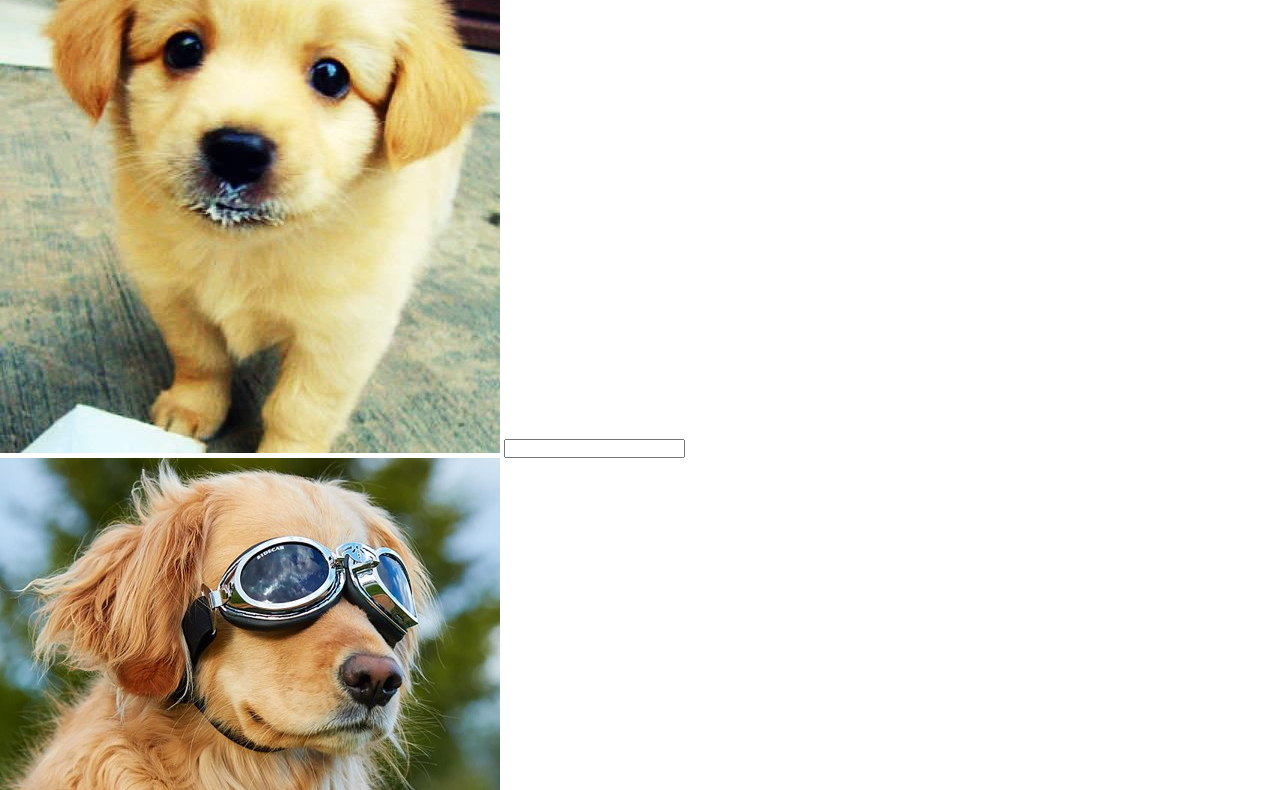
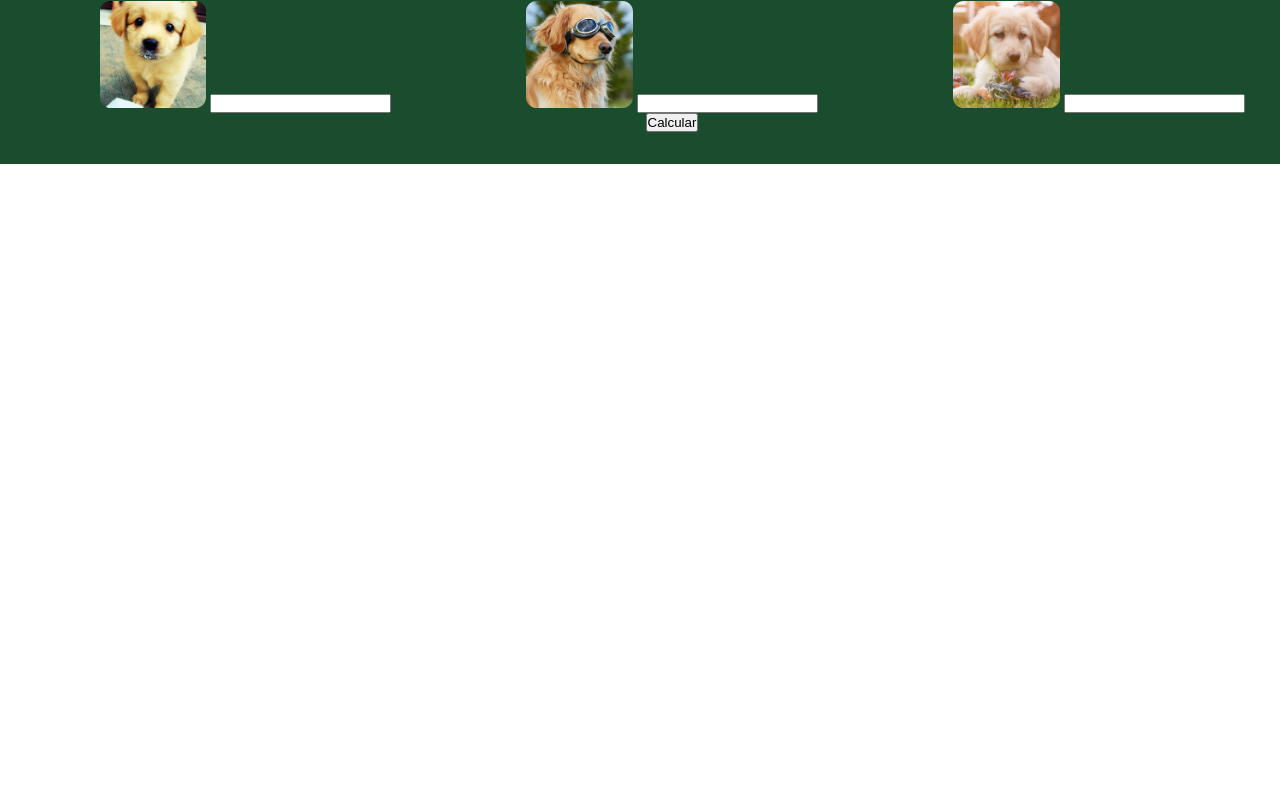
Before and after one commit to Marksolidor/condition-challenge, a plain HTML site: page index.html in a window 1280 px wide. Shown: the part 525-1315 px from the top of the page. After the commit the page ends 800 px from the top, so only its background shows below. Drawn offline with Linux system fonts and the light colour scheme.

Commit message:
feat stickers display

```diff
--- a/assets/css/style.css
+++ b/assets/css/style.css
@@ -10,7 +10,6 @@ h1 {
 /**Challenge 1**/
 .challenge1{
     width: 100%;
-    height: 30%;
     text-align: center;
     padding: 2rem;
     background-color: #000000;
@@ -21,3 +20,16 @@ h1 {
     width: 25%;
     border-radius: 10%;
 }
+
+/**Challenge 2**/
+.challenge2{
+    background-color: #1A4D2E;
+    width: 100%;
+    text-align: center;
+    padding: 2rem;
+}
+
+.container {
+    display: flex;
+    text-align: center;
+}
--- a/index.html
+++ b/index.html
@@ -29,15 +29,15 @@ stickers"-->
     <h1>Seleccione hasta 10 stickers</h1>
     <div class="container">
         <div>
-            <img src="assets\img\sticker1.jpg" >
+            <img class="puppy" src="assets\img\sticker1.jpg" >
             <input id="input-1" itype="text">
         </div>
         <div>
-            <img src="assets\img\sticker2.jpg" >
+            <img class="puppy" src="assets\img\sticker2.jpg" >
             <input id="input-2" itype="text">
         </div>
         <div>
-            <img src="assets\img\sticker3.jpg" >
+            <img class="puppy" src="assets\img\sticker3.jpg" >
             <input id="input-3" itype="text">
         </div>
     </div>
```
